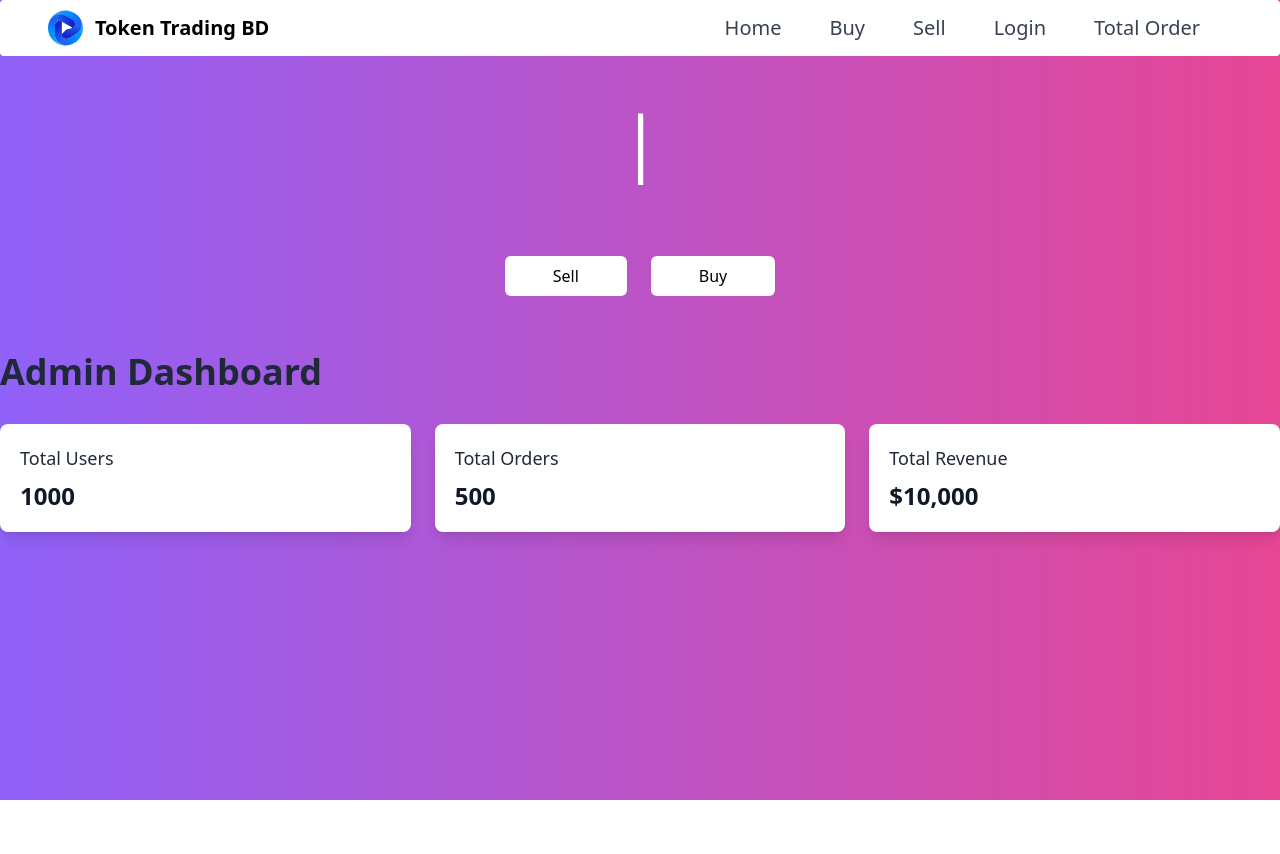
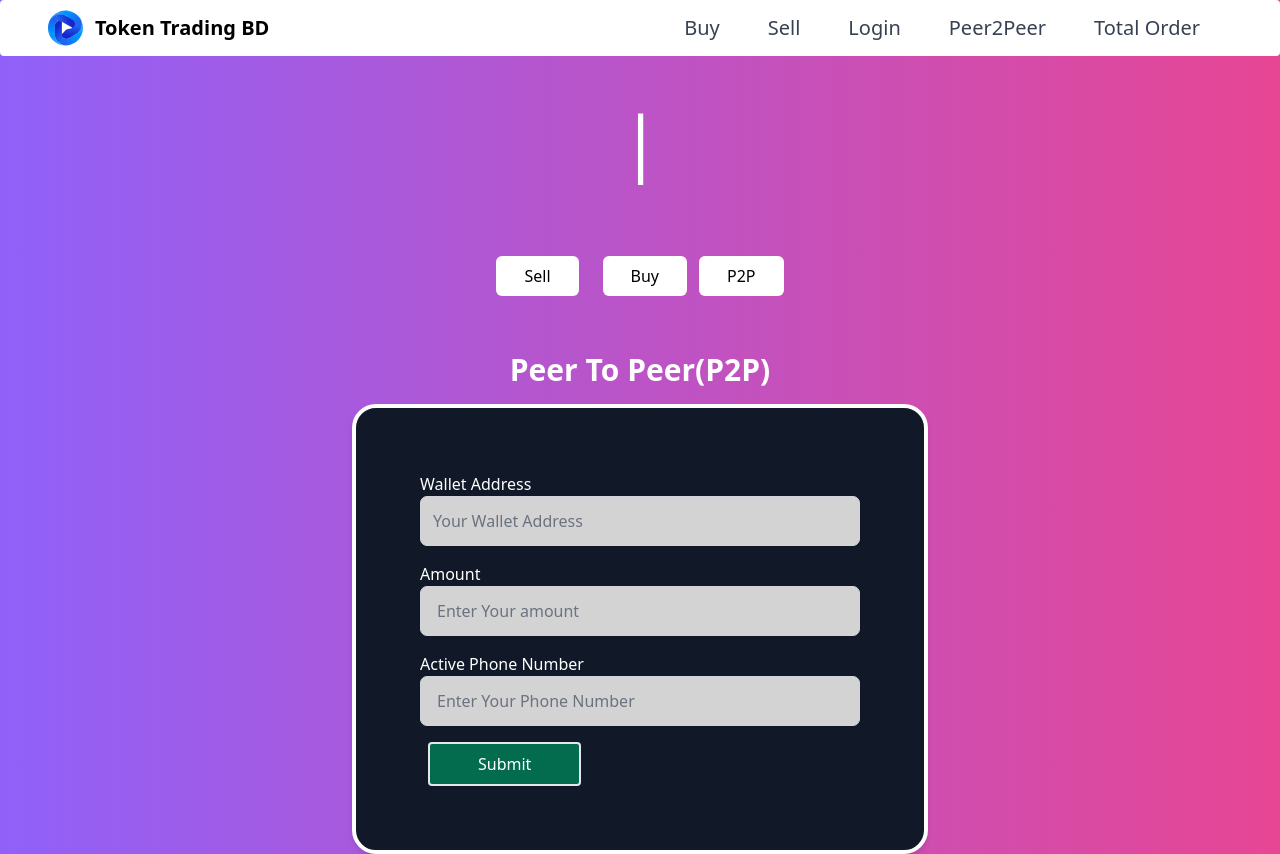
Before and after one commit to RazuAhmad/token-trading-bd, a React (Create React App) app: page /peer2peer in a window 1280 px wide. Before the commit the page ends 800 px from the top, so only its background shows below. Built offline with nearby package versions, Linux system fonts and the light colour scheme; what @material-tailwind/react would draw is missing.

Commit message:
peer to peer implemented

```diff
--- a/package.json
+++ b/package.json
@@ -3,7 +3,10 @@
   "version": "0.1.0",
   "private": true,
   "dependencies": {
+    "@emotion/react": "^11.10.6",
+    "@emotion/styled": "^11.10.6",
     "@material-tailwind/react": "^1.4.2",
+    "@mui/material": "^5.11.12",
     "@testing-library/jest-dom": "^5.16.5",
     "@testing-library/react": "^13.4.0",
     "@testing-library/user-event": "^13.5.0",
--- a/src/App.js
+++ b/src/App.js
@@ -6,6 +6,7 @@ import BuyForm from './Components/BuyForm/BuyForm';
 import Introduction from './Components/Introduction/Introduction';
 import LatestExchanges from './Components/LatestExchanges/LatestExchanges';
 import NavigationBar from './Components/NavigationBar/NavigationBar';
+import PeerToPeer from './Components/PeerToPeer/PeerToPeer';
 
 import SellForm from './Components/SellForm/SellForm';
 
@@ -22,8 +23,10 @@ const App = () => {
         <Route path='/' element={<SellForm/>} />
         <Route path='/sellToken' element={<SellForm/>} />
       <Route path='/buyToken' element={<BuyForm/>} />
+      <Route path='/peer2peer' element={<PeerToPeer/>} />
       </Routes>
       <AdminPanel/>
+
     </>
   )
 }
--- a/src/Components/AdminPanel/AdminPanel.js
+++ b/src/Components/AdminPanel/AdminPanel.js
@@ -2,29 +2,9 @@ import React from 'react'
 
 function AdminPanel() {
   return (
-    <div className="dashboard-container mt-12">
-      <h1 className="text-4xl font-bold text-gray-800 mb-8">Admin Dashboard</h1>
-      <div className="grid grid-cols-1 sm:grid-cols-2 lg:grid-cols-3 gap-6">
-        <div className="bg-white shadow-lg rounded-lg overflow-hidden">
-          <div className="p-5">
-            <h2 className="text-lg font-medium text-gray-800 mb-2">Total Users</h2>
-            <p className="text-2xl font-bold text-gray-900">1000</p>
-          </div>
-        </div>
-        <div className="bg-white shadow-lg rounded-lg overflow-hidden">
-          <div className="p-5">
-            <h2 className="text-lg font-medium text-gray-800 mb-2">Total Orders</h2>
-            <p className="text-2xl font-bold text-gray-900">500</p>
-          </div>
-        </div>
-        <div className="bg-white shadow-lg rounded-lg overflow-hidden">
-          <div className="p-5">
-            <h2 className="text-lg font-medium text-gray-800 mb-2">Total Revenue</h2>
-            <p className="text-2xl font-bold text-gray-900">$10,000</p>
-          </div>
-        </div>
-      </div>
-    </div>
+    <>
+
+    </>
   )
 }
 
--- a/src/Components/BuyForm/BuyForm.js
+++ b/src/Components/BuyForm/BuyForm.js
@@ -5,9 +5,8 @@ function BuyForm() {
     <>
       <h2 className='font-bold text-center text-white text-3xl mx-5 mb-4'>Buy Your Token Now!</h2>
 
-      <form className='SellForm-container_main
-      max-w-xl  mx-auto
-      p-4 sm:p-8 md:p-12 lg:p-16 '>
+      <form className='SellForm-container_main border-4 border-white rounded-3xl shadow-md bg-gray-900 max-w-xl  mx-auto
+      p-4 sm:p-8 md:p-12 lg:p-16 bg-white-700'>
         <p className=''>
             <label>Amount</label><br />
             <input  className='w-full  py-2 px-4 border border-gray-300 rounded-md shadow-sm focus:outline-none focus:ring-2 focus:ring-blue-500 focus:border-blue-500' type="number"  placeholder='Enter Your amount'/>
@@ -51,11 +50,12 @@ function BuyForm() {
 
             <p>
             <label>Payment Details</label><br />
-            <input className='w-full py-2 px-4 border border-gray-300 rounded-md shadow-sm focus:outline-none focus:ring-2 focus:ring-blue-500 focus:border-blue-500' type="text"  placeholder='Your Payment Details'/>
+            {/* <input className='' type="text"  placeholder='Your Payment Details'/> */}
+            <textarea className='w-full py-2 px-4 border border-gray-300 rounded-md shadow-sm focus:outline-none focus:ring-2 focus:ring-blue-500 focus:border-blue-500' name="fieldname"></textarea>
             </p>
 
             <div className=''>
-            <input className='text-white   bg-green-700 border-2 border-red-450 px-12 py-2 rounded'  type="submit" value="Submit" />
+            <input className='text-white   bg-green-700 border-2 border-red-450 px-12 py-2 rounded cursor-pointer'  type="submit" value="Submit" />
             </div>
 
         </form>
--- a/src/Components/Introduction/Introduction.js
+++ b/src/Components/Introduction/Introduction.js
@@ -18,10 +18,11 @@ function Introduction() {
 </h1>
 
 <div className='flex justify-center mb-14  mt-20 text-black'>
-<p><Link to="/"><button className='px-12 py-2 mr-3 bg-white hover:bg-red-700 rounded-md  focus:bg-green-700'>Sell</button></Link></p>
+<p><Link to="/"><button className='px-8 sm:px-7 py-2 mr-3 bg-white hover:bg-red-700 rounded-md  focus:bg-green-700'>Sell</button></Link></p>
 
-  <p ><Link to="/buyToken"><button className='px-12 py-2 ml-3 bg-white hover:bg-green-700 rounded-md focus:bg-green-700'>Buy</button></Link></p>
+  <p ><Link to="/buyToken"><button className='px-8 sm:px-7 py-2 ml-3 bg-white hover:bg-green-700 rounded-md focus:bg-green-700'>Buy</button></Link></p>
 
+  <p ><Link to="/peer2peer"><button className='px-8 sm:px-7 py-2 ml-3 bg-white hover:bg-green-700 rounded-md focus:bg-green-700'>P2P</button></Link></p>
 
 
 </div>
--- a/src/Components/NavigationBar/NavigationBar.js
+++ b/src/Components/NavigationBar/NavigationBar.js
@@ -26,14 +26,6 @@ function NavigationBar() {
   </Navbar.Brand>
   <Navbar.Toggle  />
   <Navbar.Collapse className='mr-6 lg:mr-12'>
-    <NavLink to="/home">
-    <Navbar.Link
-      className='text-xl  cursor-pointer mr-2 lg:mr-4'
-    >
-     Home
-    </Navbar.Link>
-    </NavLink>
-
     <NavLink  to="/buyToken">
     <Navbar.Link
       className='text-xl cursor-pointer mr-2 lg:mr-4'
@@ -42,12 +34,22 @@ function NavigationBar() {
     </Navbar.Link>
     </NavLink>
 
-    <Navbar.Link to="/selling" className='text-xl cursor-pointer mr-2 lg:mr-4 '>
-     <NavLink to="/sellToken"> Sell</NavLink>
+    <NavLink to="/sellToken">
+    <Navbar.Link  className='text-xl cursor-pointer mr-2 lg:mr-4 '>
+      Sell
     </Navbar.Link>
+    </NavLink>
     <NavLink to="/login">
     <Navbar.Link  className='text-xl cursor-pointer mr-2 lg:mr-4'>
       Login
+    </Navbar.Link>
+    </NavLink>
+
+    <NavLink to="/peer2peer">
+    <Navbar.Link
+      className='text-xl  cursor-pointer mr-2 lg:mr-4'
+    >
+     Peer2Peer
     </Navbar.Link>
     </NavLink>
 
--- /dev/null
+++ b/src/Components/PeerToPeer/PeerToPeer.js
@@ -0,0 +1,35 @@
+import React from 'react'
+
+function PeerToPeer() {
+  return (
+    <>
+    <h2 className='font-bold text-center text-white text-3xl mx-5 mb-4'>Peer To Peer(P2P)</h2>
+
+    <form className="max-w-xl mx-auto
+      p-4 sm:p-8 md:p-12 lg:p-16 border-4 border-white rounded-3xl shadow-md bg-gray-900 SellForm-container_main ">
+
+            <p>
+            <label>Wallet Address</label><br />
+            <input className='w-full border border-gray-300 rounded-md shadow-sm focus:outline-none focus:ring-2 focus:ring-blue-500 focus:border-blue-500' type="text"  placeholder='Your Wallet Address'/>
+            </p>
+
+            <p >
+            <label>Amount</label><br />
+            <input className='w-full py-2 px-4 border border-gray-300 rounded-md shadow-sm focus:outline-none focus:ring-2 focus:ring-blue-500 focus:border-blue-500' type="number" step="0.01" min="10" max="100" required  placeholder='Enter Your amount'/>
+            </p>
+
+            <p>
+            <label>Active Phone Number</label><br />
+            <input className='w-full py-2 px-4 border border-gray-300 rounded-md shadow-sm focus:outline-none focus:ring-2 focus:ring-blue-500 focus:border-blue-500' type="text"  placeholder='Enter Your Phone Number'/>
+            </p>
+
+            <div >
+            <input  className='text-white   bg-green-700 border-2 ml-2 px-12 py-2 rounded cursor-pointer'  type="submit" value="Submit" />
+            </div>
+        </form>
+
+    </>
+  )
+}
+
+export default PeerToPeer
--- a/src/Components/SellForm/SellForm.css
+++ b/src/Components/SellForm/SellForm.css
@@ -1,19 +1,12 @@
-.Form-container{
-    /* padding: .5rem .5rem; */
-    /* margin-top:  3rem ;
 
-   display: flex;
-   flex-direction: column;
-    align-items: center; */
-}
 
 .SellForm-container_main{
     /* width: 600px; */
-    border: 3px solid white;
+    /* border: 3px solid white;
     /* padding: 2rem 6rem; */
-    border-radius: 8px;
+    /* border-radius: 8px;
     box-shadow: 11px -4px 21px #e9e0e0;
-    background: hsl(135, 15%, 10%);
+    background: hsl(135, 15%, 10%);  */
    /* display: flex;
    flex-direction: column;
    justify-content: center; */
--- a/src/Components/SellForm/SellForm.js
+++ b/src/Components/SellForm/SellForm.js
@@ -6,7 +6,7 @@ function SellForm() {
     <>
       <h2 className='font-bold text-center text-white text-3xl mx-5 mb-4'>Sell Your Token Now!</h2>
         <form className="max-w-xl mx-auto
-      p-4 sm:p-8 md:p-12 lg:p-16 SellForm-container_main ">
+      p-4 sm:p-8 md:p-12 lg:p-16 border-4 border-white rounded-3xl shadow-md bg-gray-900 SellForm-container_main ">
 
             <p>
             <label>Wallet Address</label><br />
@@ -26,7 +26,7 @@ function SellForm() {
             </p>
             <p>
             <label>Active Phone Number</label><br />
-            <input className='w-full py-2 px-4 border border-gray-300 rounded-md shadow-sm focus:outline-none focus:ring-2 focus:ring-blue-500 focus:border-blue-500' type="text"  placeholder='Enter Your Phone Number'/>
+            <input className='w-full py-2 px-4 border border-gray-300 rounded-md shadow-sm focus:outline-none focus:ring-2 focus:ring-blue-500 focus:border-blue-500' type="tel"  placeholder='Enter Your Phone Number'/>
             </p>
             <p >
             <label>Your PIN for Order</label><br />
@@ -50,7 +50,7 @@ function SellForm() {
             <input className='w-full py-2 px-4 border border-gray-300 rounded-md shadow-sm focus:outline-none focus:ring-2 focus:ring-blue-500 focus:border-blue-500' type="text"  placeholder='Your Wallet Address'/>
             </p>
             <div >
-            <input className='text-white   bg-green-700 border-2 ml-2 px-12 py-2 rounded'  type="submit" value="Submit" />
+            <input  className='text-white   bg-green-700 border-2 ml-2 px-12 py-2 rounded cursor-pointer'  type="submit" value="Submit" />
             </div>
         </form>
     </>
```
Also changed, not shown: src/Components/Home/Home.js (added), 1 other file (tests, documents, lock files or other folders).
